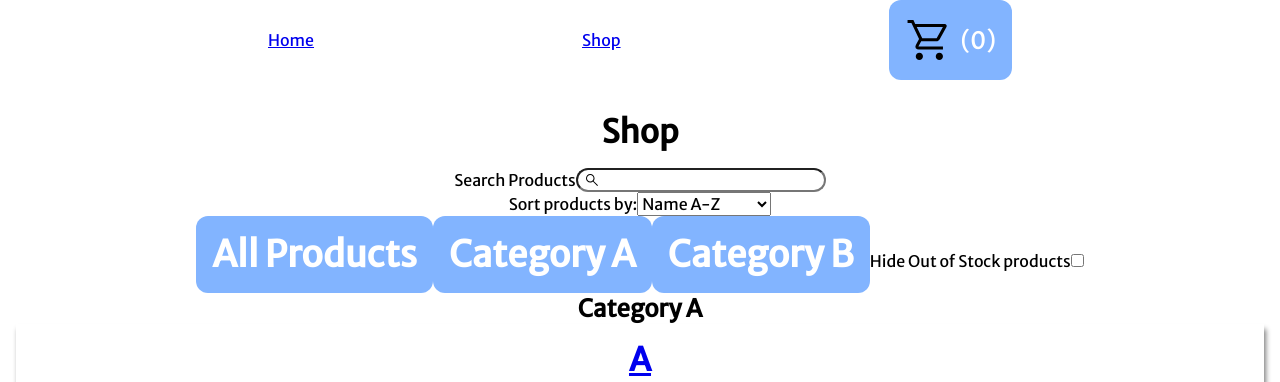
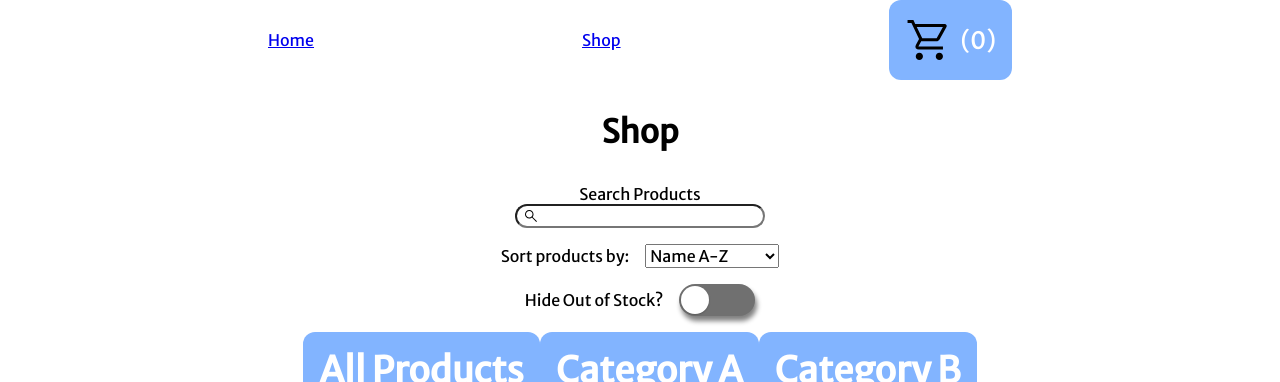
Before and after one commit to snaeem3/shopping-cart, a React (Create React App) app: page /shop in a window 1280 px wide. Shown: the top 382 px of the page. Built offline with nearby package versions, Linux system fonts and the light colour scheme.

Commit message:
Add and reposition out of stock toggle switch

```diff
--- a/src/components/Shop.js
+++ b/src/components/Shop.js
@@ -43,10 +43,12 @@
   };
 
   return (
-    <main>
+    <main className="shop-container">
       <h1>Shop</h1>
+      <div className="shop-controls-container">
         <div className="search-box">
           <label htmlFor="search-bar">Search Products</label>
+          <div className="search-bar-wrapper">
             <span className="input" />
             <input
               type="search"
@@ -56,6 +58,8 @@
               onChange={(e) => handleSearchChange(e)}
             />
           </div>
+        </div>
+        <div className="sort-box">
           <label htmlFor="sort-select">Sort products by:</label>
           <select
             name="sort-select"
@@ -68,6 +72,18 @@
             <option value="low-high">Price low-high</option>
             <option value="high-low">Price high-low</option>
           </select>
+        </div>
+        <div className="outOfStock-box">
+          <label htmlFor="hide-out-of-stock">Hide Out of Stock?</label>
+          <input
+            type="checkbox"
+            name="hide-out-of-stock"
+            id="hide-out-of-stock"
+            className="toggle box-shadow"
+            onClick={(e) => setHideOutOfStock(e.target.checked)}
+          />
+        </div>
+      </div>
       <Sidebar
         currentCategory={currentCategory}
         categories={categories}
@@ -95,6 +111,7 @@
       <button
         type="button"
         key={uniqid()}
+        className="allProducts-btn"
         onClick={(e) => setCurrentCategory('All')}
       >
         <h2 className="category-header">All Products</h2>
@@ -108,13 +125,6 @@
           <h2 className="category-header">{category}</h2>
         </button>
       ))}
-      <label htmlFor="hide-out-of-stock">Hide Out of Stock products</label>
-      <input
-        type="checkbox"
-        name="hide-out-of-stock"
-        id="hide-out-of-stock"
-        onClick={(e) => setHideOutOfStock(e.target.checked)}
-      />
     </div>
   );
 };
--- a/src/styles/index.css
+++ b/src/styles/index.css
@@ -128,6 +128,13 @@
   padding: var(--section-padding);
 }
 
+.shop-controls-container {
+  display: flex;
+  flex-direction: column;
+  gap: 1rem;
+  padding: var(--section-padding);
+}
+
 input[type="search"] {
   border-radius: var(--border-radius-default);
   padding: 0 var(--section-padding) 0 calc(var(--section-padding) * 2);
@@ -143,6 +150,63 @@
   background-size: cover;
   position: absolute;
   transform: translateX(50%) translateY(25%);
+}
+
+.sort-box,
+.outOfStock-box {
+  display: flex;
+  justify-content: center;
+  align-items: center;
+  gap: 1rem;
+}
+
+.toggle {
+  -webkit-appearance: none;
+  -moz-appearance: none;
+  appearance: none;
+  width: 76px;
+  height: 32px;
+  display: inline-block;
+  position: relative;
+  border-radius: 50px;
+  overflow: hidden;
+  outline: none;
+  border: none;
+  cursor: pointer;
+  background-color: #707070;
+  transition: background-color ease 0.3s;
+}
+
+.toggle:before {
+  content: "hide";
+  display: flex;
+  align-items: center;
+  position: absolute;
+  z-index: 2;
+  width: 28px;
+  height: 28px;
+  background: #fff;
+  left: 2px;
+  top: 2px;
+  border-radius: 50%;
+  font: 14px/28px Helvetica;
+  text-transform: uppercase;
+  font-weight: bold;
+  text-indent: -35px;
+  word-spacing: 27px;
+  color: #fff;
+  text-shadow: -1px -1px rgba(0, 0, 0, 0.15);
+  white-space: nowrap;
+  box-shadow: 0 1px 2px rgba(0, 0, 0, 0.2);
+  transition: all cubic-bezier(0.3, 1.5, 0.7, 1) 0.3s;
+}
+
+.toggle:checked {
+  background-color: #d94c4c;
+}
+
+.toggle:checked:before {
+  left: 44px;
 }
 
 .overlay {
```
Lines whose indentation alone changed are shown as unchanged.
